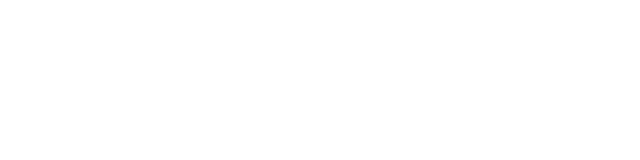
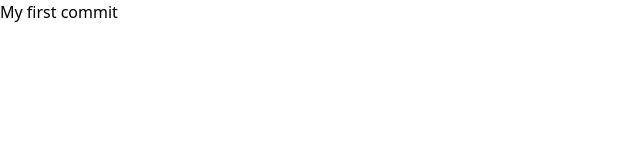
Before and after one commit to shailesh62/ViridVerve, a React (Vite) app: page / in a window 1280 px wide. Shown: the top 160 px of the page, without its empty margins (0-640 px from the left). Built offline with nearby package versions, Linux system fonts and the light colour scheme.

Commit message:
first by me

```diff
--- a/src/App.jsx
+++ b/src/App.jsx
@@ -4,7 +4,7 @@ function App() {
 
   return (
     <>
-
+      <p>My first commit</p>
     </>
   )
 }
```
